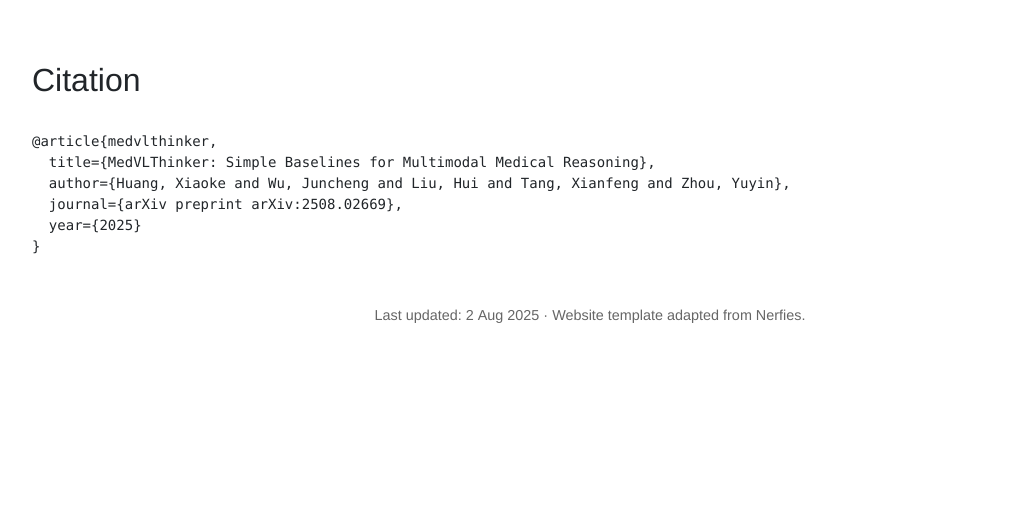
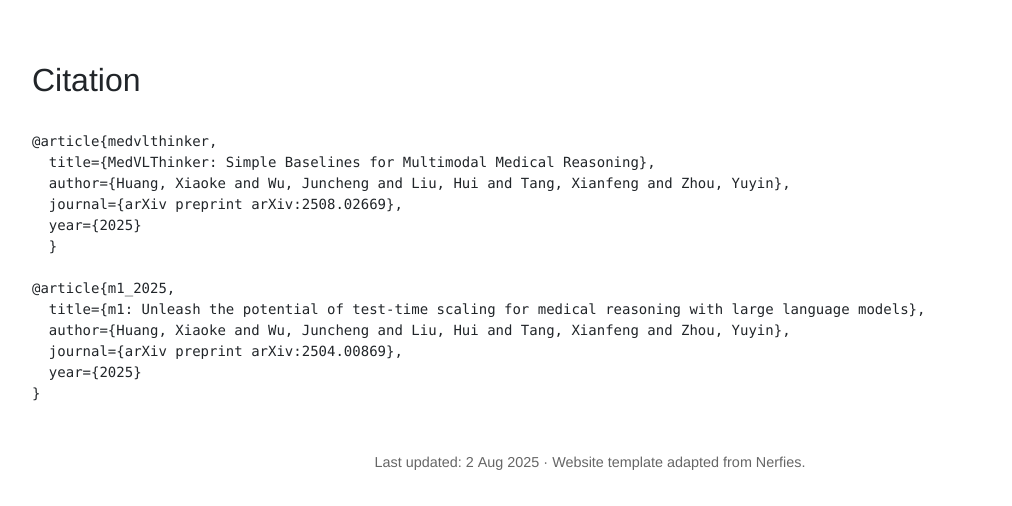
Before and after one commit to UCSC-VLAA/MedVLThinker, a plain HTML site: page index.html in a window 1280 px wide. Shown: the part 3641-4147 px from the top of the page, without its empty margins (50-1062 px from the left). Before the commit the page ends 4000 px from the top, so only its background shows below. Drawn offline with nearby package versions, Linux system fonts and the light colour scheme.

Commit message:
[update] bib entry

```diff
--- a/index.html
+++ b/index.html
@@ -89,6 +89,13 @@ footer{padding:2rem 0;text-align:center;font-size:0.9rem;color:#666;}
   author={Huang, Xiaoke and Wu, Juncheng and Liu, Hui and Tang, Xianfeng and Zhou, Yuyin},
   journal={arXiv preprint arXiv:2508.02669},
   year={2025}
+  }
+
+@article{m1_2025,
+  title={m1: Unleash the potential of test-time scaling for medical reasoning with large language models},
+  author={Huang, Xiaoke and Wu, Juncheng and Liu, Hui and Tang, Xianfeng and Zhou, Yuyin},
+  journal={arXiv preprint arXiv:2504.00869},
+  year={2025}
 }</code></pre>
 
   <!-- Acknowledgements -->
```
